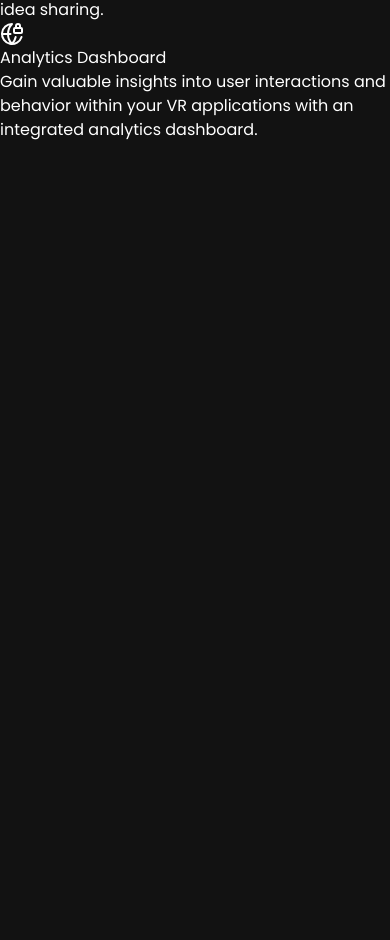
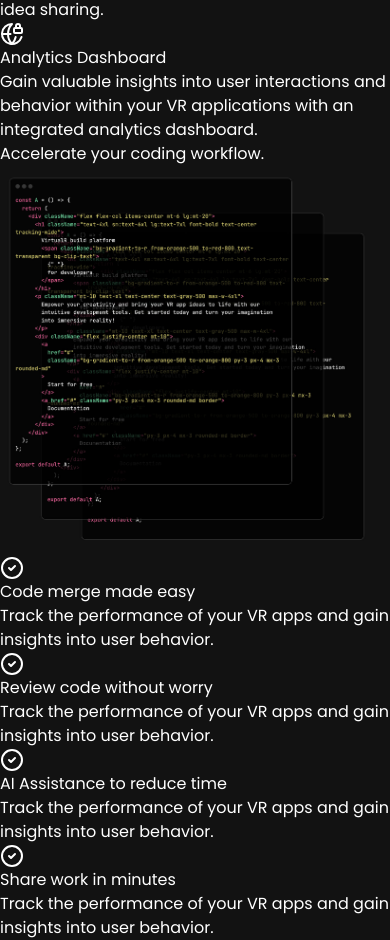
Before and after one commit to ParthivSuthar/VirtualR-Landing-Page, a React (Vite) app: page / in a window 390 px wide. Shown: the part 1635-2575 px from the top of the page. Before the commit the page ends 1777 px from the top, so only its background shows below. Built offline with nearby package versions, Linux system fonts and the light colour scheme.

Commit message:
add workflow section

```diff
--- a/src/App.jsx
+++ b/src/App.jsx
@@ -1,6 +1,7 @@
 import FeatureSection from "./components/FeatureSection"
 import HeroSection from "./components/HeroSection"
 import Navbar from "./components/Navbar"
+import WorkflowSection from "./components/WorkflowSection"
 
 
 const App = () => {
@@ -10,6 +11,7 @@
       <div className="max-w-7xl mx-auto pt-20 px-6">
         <HeroSection/>
         <FeatureSection/>
+        <WorkflowSection />
       </div>
     </>
   )
--- /dev/null
+++ b/src/components/WorkflowSection.jsx
@@ -0,0 +1,31 @@
+import { CheckCircle2 } from "lucide-react"
+import codeImg from "../assets/code.jpg"
+import { checklistItems } from "../constants"
+
+const WorkflowSection = () => {
+  return (
+    <div className="mt-20">
+        <h2 className="text-center text-3xl sm:text-5xl lg:text-6xl mt-6 tracking-wide">Accelerate your <span className="bg-gradient-to-r from-orange-500 to-orange-800 text-transparent bg-clip-text"> coding workflow.</span></h2>
+        <div className="flex flex-wrap justify-center">
+            <div className="p-2 w-full lg:w-1/2">
+                <img src={codeImg} alt="codeimage" />
+            </div>
+            <div className="pt-12 w-full lg:w-1/2">
+                {checklistItems.map((item, index) => (
+                    <div key={index} className="flex mb-12">
+                        <div className="text-green-400 mx-6 bg-neutral-900 h-10 w-10 p-2 justify-center items-center rounded-full">
+                            <CheckCircle2/>
+                        </div>
+                        <div>
+                            <h5 className="mt-1 mb-2 text-xl">{item.title}</h5>
+                            <p className="text-md text-neutral-500 ">{item.description}</p>
+                        </div>
+                    </div>
+                ))}
+            </div>
+        </div>
+    </div>
+  )
+}
+
+export default WorkflowSection
```
